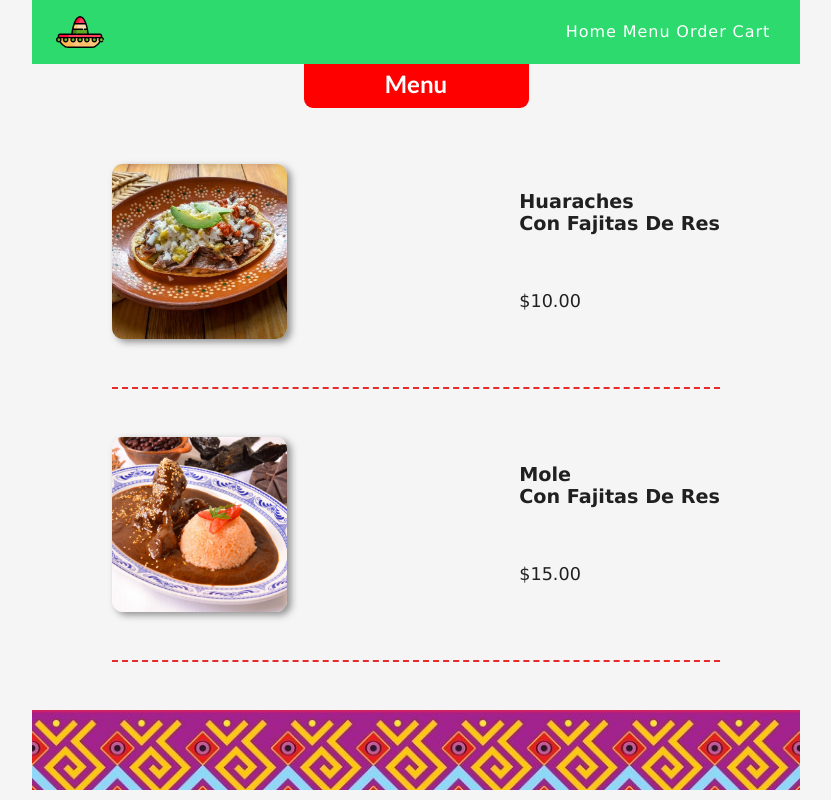
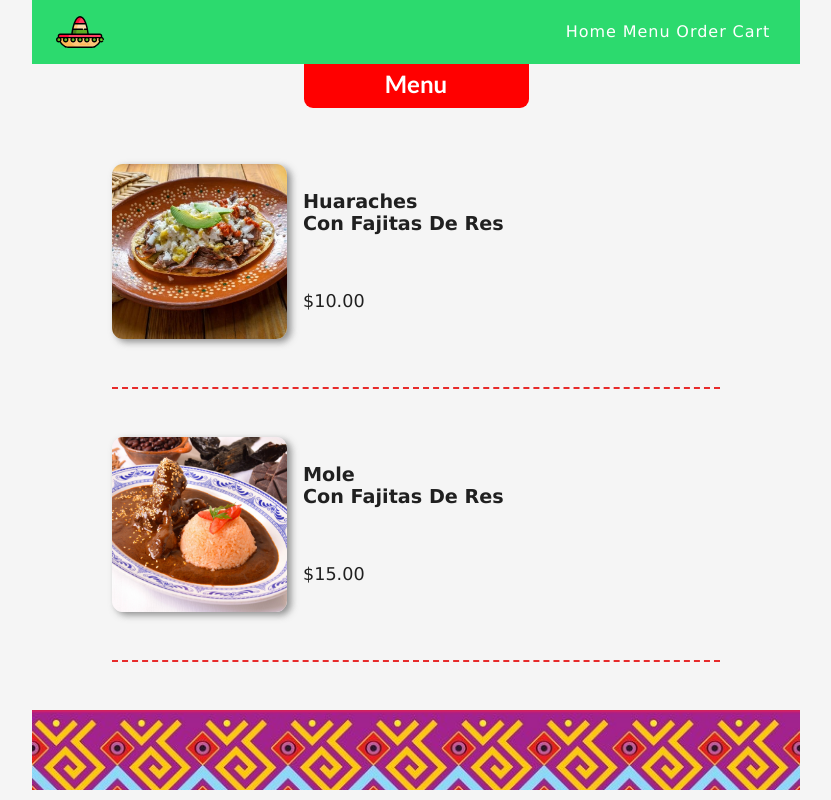
Before and after one commit to vic-villicana/juicy, a React (Create React App) app: page /menu in a window 1280 px wide. Shown: the whole page, without its empty margins (224-1055 px from the left). Built offline with nearby package versions, Linux system fonts and the light colour scheme; a web font is replaced by a local one.

Commit message:
set overflow x to hidden

```diff
--- a/src/App.css
+++ b/src/App.css
@@ -5,11 +5,18 @@
     padding:0;
   }
 
+  .wrapper{
+    position: relative;
+    overflow-x: hidden;
+  }
+
   html{
     height:100%;
     box-sizing: border-box;
     Margin:0;
     padding:0;
+    overflow-x: hidden;
+
   }
 
   body{
@@ -118,7 +125,7 @@
     display: flex;
     flex-direction: column;
     justify-content: space-around;
-    align-items:unset;
+    padding-left: 1em;
   }
   .menu-title{
     font-weight: bold;
@@ -232,9 +239,10 @@
 
     display: flex;
     flex-direction: row;
-    justify-content: space-between;
+
     margin-bottom:2.25em;
     padding-bottom:1em;
+    padding-left: ;
     border-bottom:2px dashed #e72b2b
   }
 
@@ -496,7 +504,7 @@
     width:300px;
     height:auto;
     top:33%;
-    left:33%;
+    left:50%;
     padding:.25em 0;
     transform:translate(-50%, -50%);
     border-radius: 9px;
```
